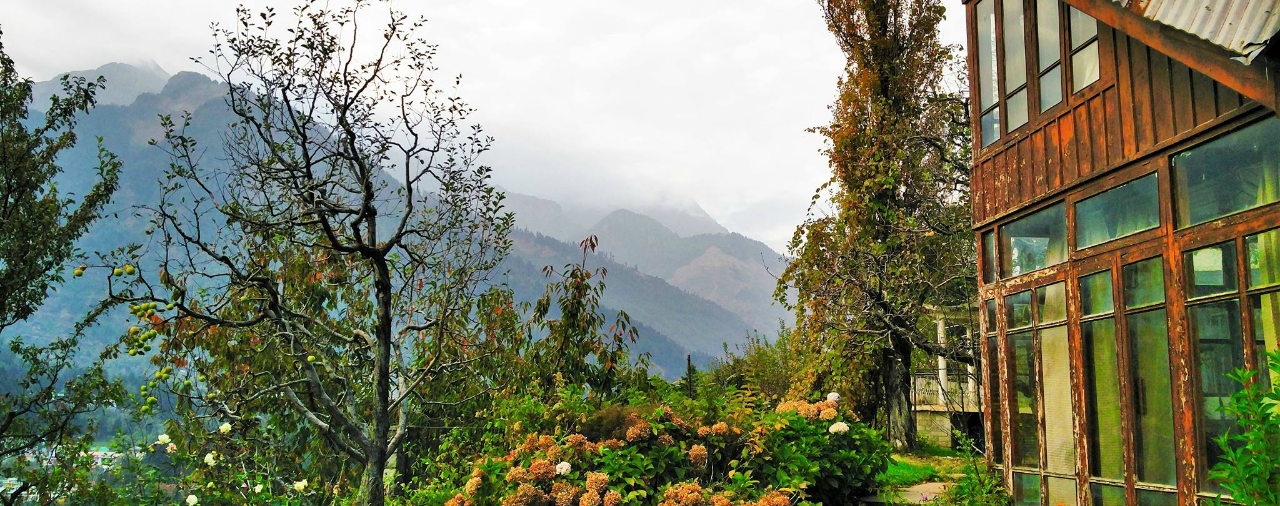
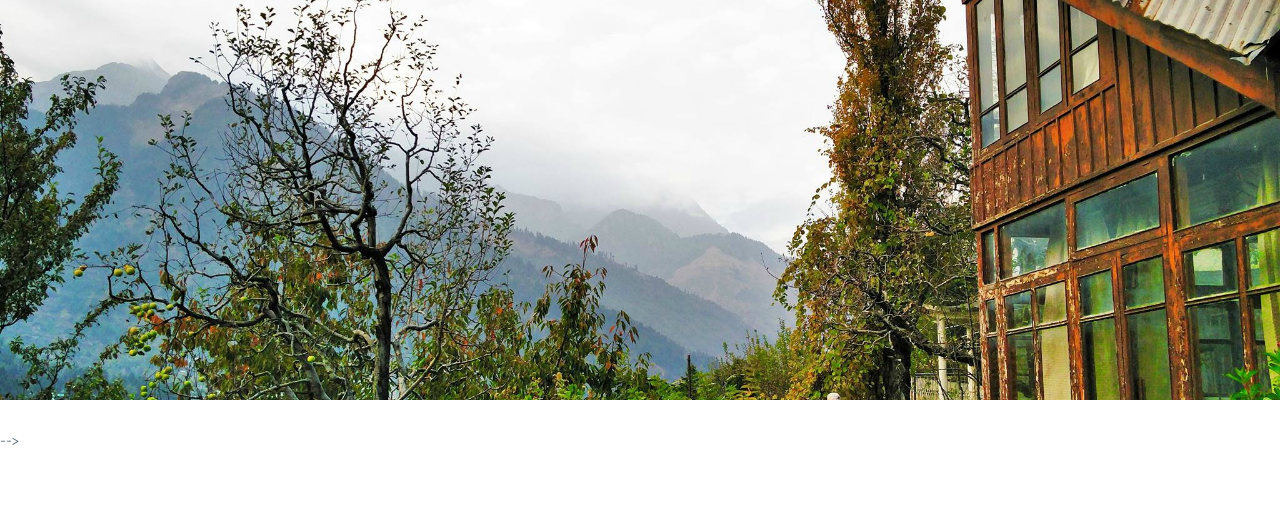
Before and after one commit to Kauress/TheBlueMagpie, a plain HTML site: page index.html in a window 1280 px wide. Shown: the top 506 px of the page. Drawn offline with Linux system fonts and the light colour scheme; some packages are replaced by stand-ins of ours.

Commit message:
initial commit

```diff
--- a/css/main.css
+++ b/css/main.css
@@ -1133,7 +1133,10 @@ transform: rotateY(180deg);
 }
 
 
-#header-pic{
-	width:100%;
-	height:100%;
+.jumbotron{
+background-image: url("../images/header1.jpg");
+background-size: cover;
+ background-repeat: no-repeat;
+  color: white;
+  height: 400px;
 }
--- a/index.html
+++ b/index.html
@@ -36,11 +36,9 @@
 </head><!--/head-->
 <body>
 
-<div class="container-fluid" id="header-pic">
-   <div class="row">
-	<img src="images/header1.jpg" class="img-responsive">
-   </div>
-</div>
+	<div class="jumbotron">
+
+	</div>
 
 
 
```
